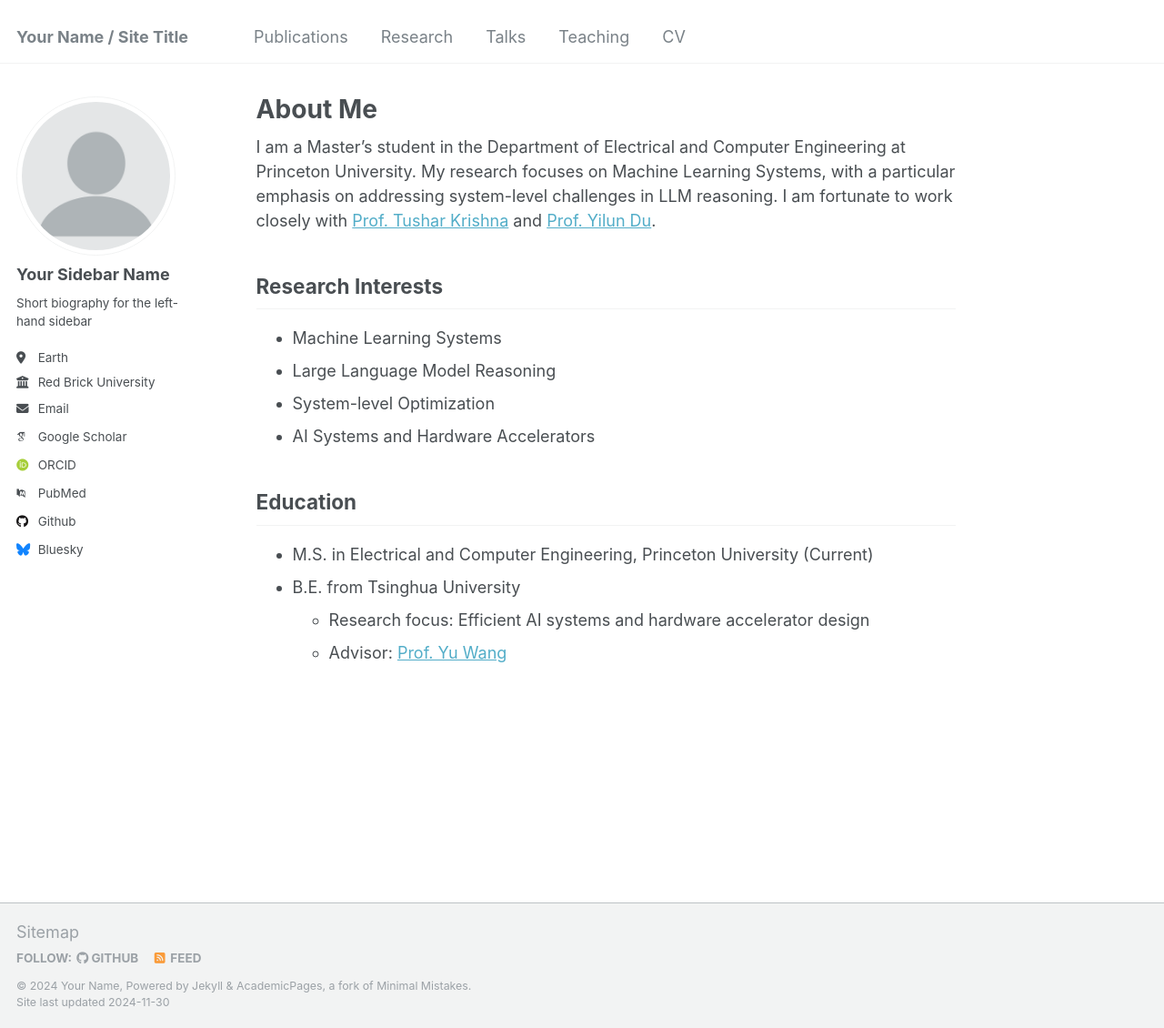
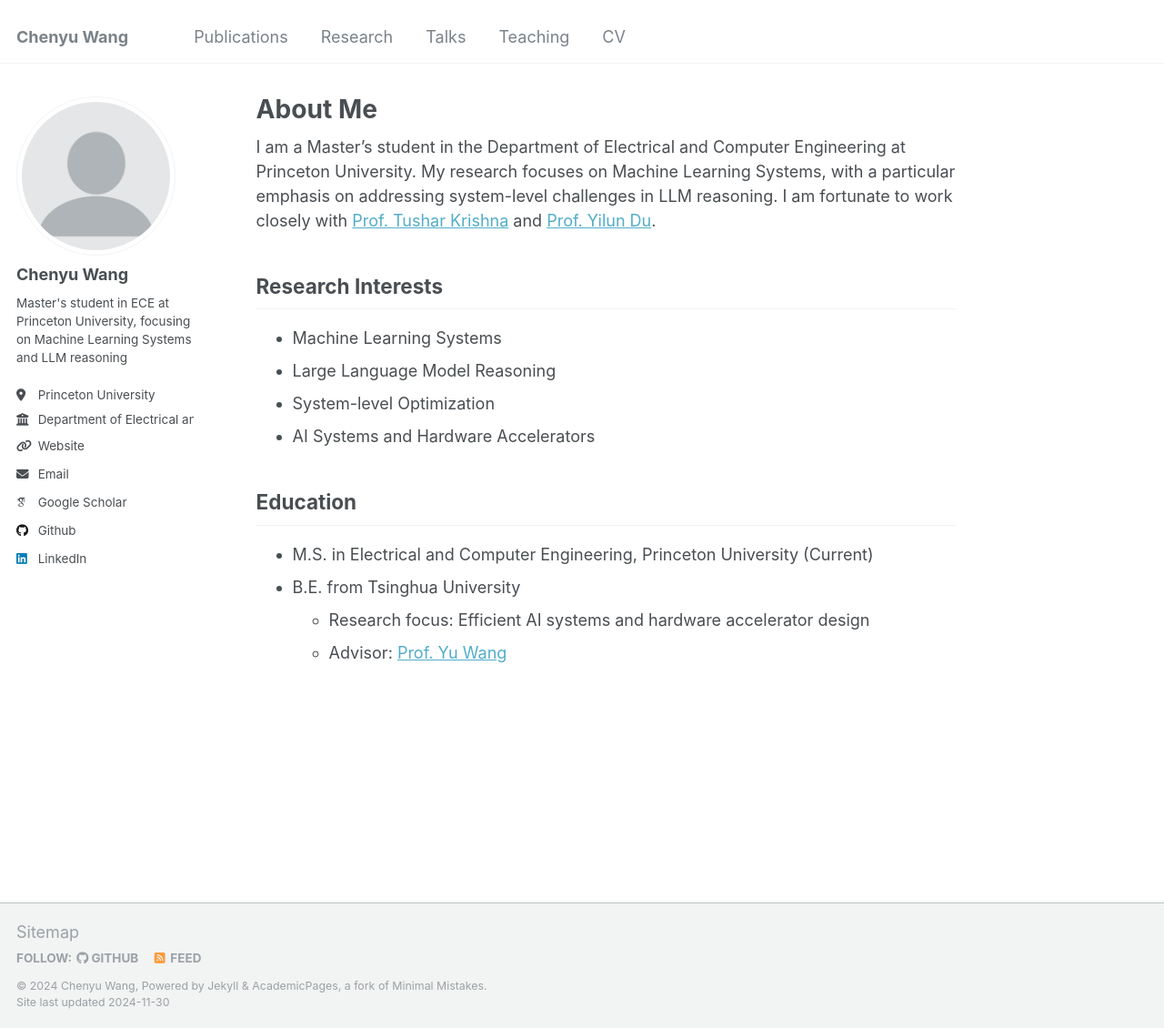
Before and after one commit to billwang485/billwang485.github.io, a Jekyll site: the page built from _pages/about.md, in a window 1280 px wide and 1130 px high. Shown: the whole window at 91% size. Built offline with Jekyll 4.4.1, drawn with Linux system fonts in a browser that asks for light colours; some web fonts are replaced.

Commit message:
modify left column

```diff
--- a/_config.yml
+++ b/_config.yml
@@ -8,13 +8,13 @@
 
 # Basic Site Settings
 locale                   : "en-US"
-title                    : "Your Name / Site Title"
+title                    : "Chenyu Wang"
 title_separator          : "-"
-name                     : &name "Your Name"
-description              : &description "personal description"
-url                      : https://academicpages.github.io # the base hostname & protocol for your site e.g. "https://[your GitHub username].github.io"
+name                     : &name "Chenyu Wang"
+description              : &description "Master's student in ECE at Princeton University"
+url                      : https://billwang485.github.io # the base hostname & protocol for your site
 baseurl                  : "" # the subpath of your site, e.g. "/blog"
-repository               : "academicpages/academicpages.github.io"
+repository               : "billwang485/billwang485.github.io"
 
 # Site Author - The following control what appear as part of the author content on the side bar.
 #               If a field is blank the icon and link will not appear, otherwise it will be shown.
@@ -22,34 +22,34 @@ repository               : "academicpages/academicpages.github.io"
 author:
   # Biographic information
   avatar           : "profile.png"
-  name             : "Your Sidebar Name"
+  name             : "Chenyu Wang"
   pronouns         : # example: "she/her"
-  bio              : "Short biography for the left-hand sidebar"
-  location         : "Earth"
-  employer         : "Red Brick University"
-  uri              : # URL
-  email            : "none@example.org"
+  bio              : "Master's student in ECE at Princeton University, focusing on Machine Learning Systems and LLM reasoning"
+  location         : "Princeton University"
+  employer         : "Department of Electrical and Computer Engineering"
+  uri              : "https://billwang485.github.io"
+  email            : "cw9420@princeton.edu"
 
   # Academic websites
   arxiv            : # URL - Update with the correct link to your profile
-  googlescholar    : "https://scholar.google.com/citations?user=PS_CX0AAAAAJ"
+  googlescholar    : "https://scholar.google.com/citations?hl=en&user=QI96hfoAAAAJ"
   impactstory      : # URL
-  orcid            : "http://orcid.org/yourorcidurl"
+  orcid            : # URL
   semantic         : # URL
-  pubmed           : "https://www.ncbi.nlm.nih.gov/pubmed/?term=john+snow"
+  pubmed           : # URL
   researchgate     : # URL
   scopus           : # URL
 
   # Repositories and software development
-  bitbucket        : # Username - Update with your username on the site
+  bitbucket        : # Username
   codepen          : # Username
   dribbble         : # Username
-  github           : "academicpages"
+  github           : "billwang485"
   kaggle           : # Username
   stackoverflow    : # User number or user number and name (i.e., use "1" or "1/jeff-atwood")
 
   # Social media
-  bluesky          : "bsky.app" # Replace this with you Bluesky username
+  bluesky          : # Username
   facebook         : # Username
   flickr           : # Username
   foursquare       : # Username
@@ -58,7 +58,7 @@ author:
   keybase          : # Username
   instagram        : # Username
   lastfm           : # Username
-  linkedin         : # Username
+  linkedin         : "chenyu-wang-49866a28a"
   mastodon         : # URL
   medium           : # URL
   pinterest        : # Username
```
